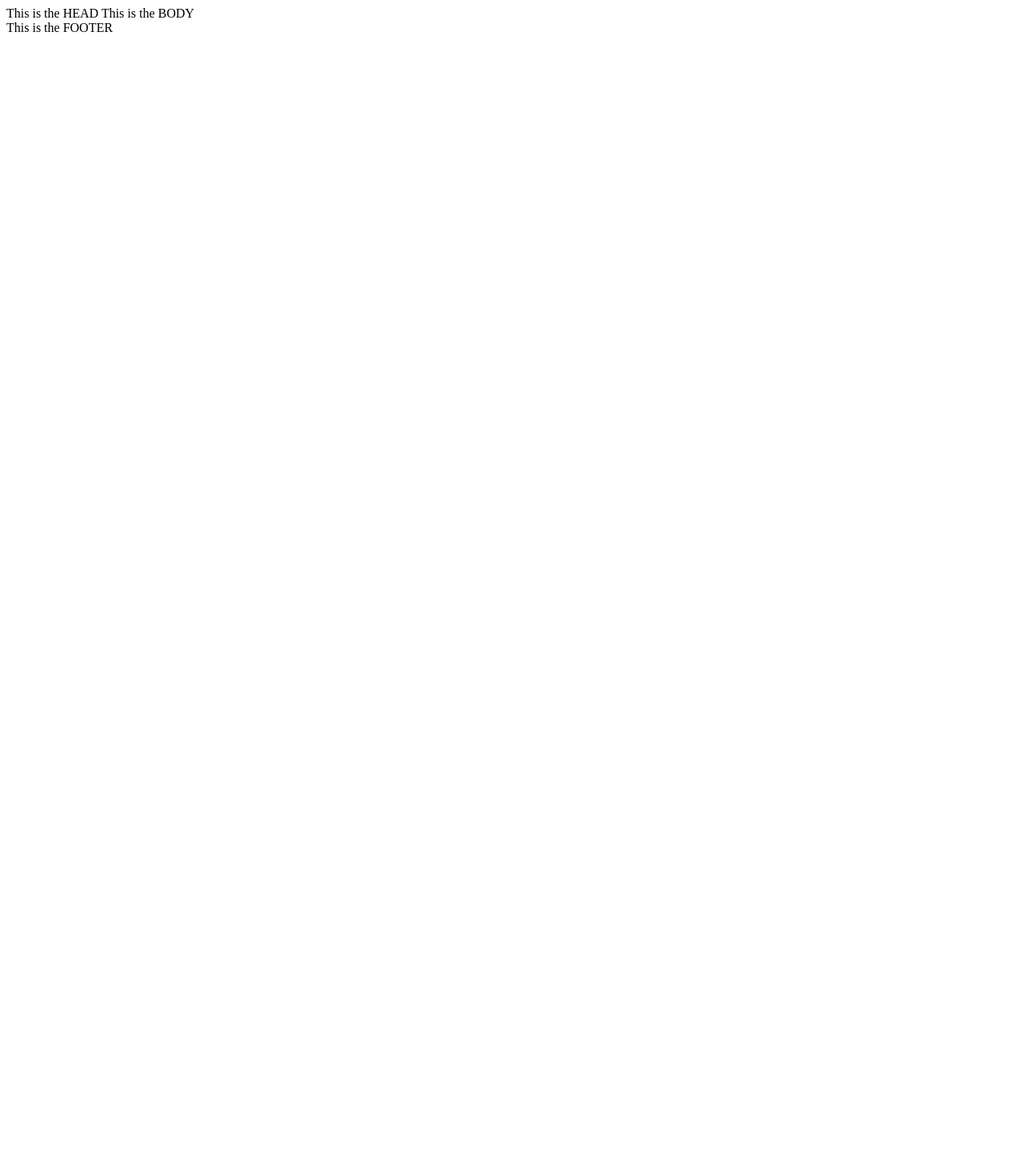
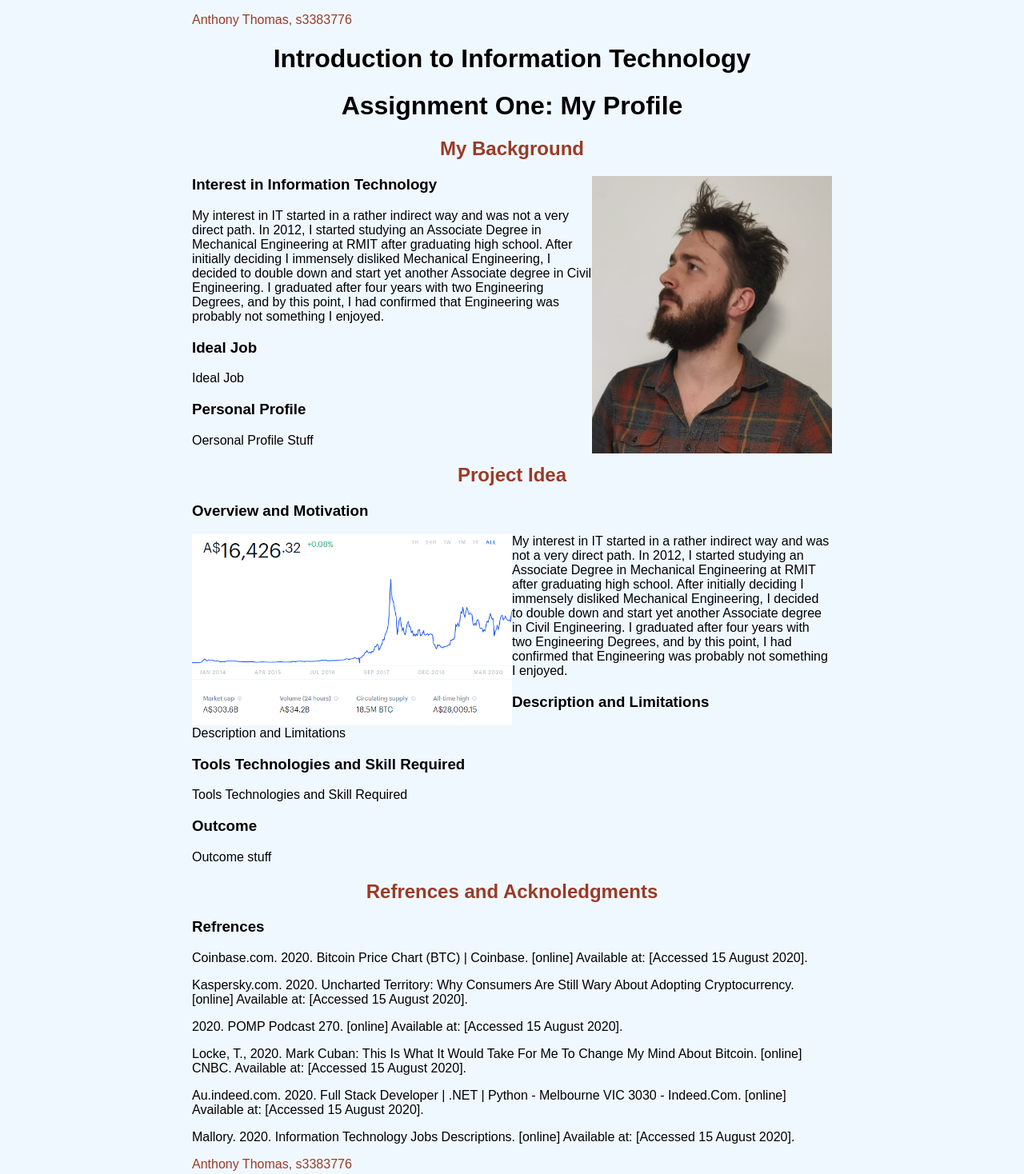
Before and after one commit to AnthonyThomas268/Introduction-To-IT-Assigment-One-My-Profile-s3383776, a plain HTML site: page index.html in a window 1280 px wide. Shown: the whole page at 80% size. Before the commit the page ends 800 px from the top, so only its background shows below. Drawn offline with Linux system fonts and the light colour scheme.

Commit message:
Formatting
Formatting

```diff
--- a/index.html
+++ b/index.html
@@ -2,17 +2,96 @@
 
 <html lang="en">
 <head>
-This is the HEAD
+  <meta charset="utf-8">
+  <title>Assigment One</title>
+   <body style="background-color:Aliceblue;">
+     <span style ="font-family: sans-serif">
+  <meta name="Anthony Thomas" content="s3383776">
+  <link rel="stylesheet" href="style/style.css">
 </head>
+<body>
+	<div class="wrapper">
+			<header id="myHeader">
+        <p style="color:#993B27" >Anthony Thomas, s3383776</p>
+			</header>
+      <center>
+    <h1>Introduction to Information Technology </h1>
+    <h1>Assignment One: My Profile</h1>
+   </center>
 
-<body>
+		<div id="main">
+			<section id="intro">
+			<header class="sectionHeading">
+				<h2></h2>
+			</header>
 
+			</section>
+
+        <center>
+				<h2 style="color:#993B27"> My Background</h2>
+      </center>
+
+			</header>
+      <section>
+<img class= "purebeauty" src="Images/purebeauty.png" style = "float: right" >
+        <h3>Interest in Information Technology</h3>
+					<p>My interest in IT started in a rather indirect way and was not a very direct path. In 2012, I started studying an Associate Degree in Mechanical Engineering at RMIT after graduating high school. After initially deciding I immensely disliked Mechanical Engineering, I decided to double down and start yet another Associate degree in Civil  Engineering. I graduated after four years with two Engineering Degrees, and by this point, I had confirmed that Engineering was probably not something I enjoyed.</p>
+					<p></p>
+				</section>
+				<section>
+					<h3>Ideal Job</h3>
+					<p> Ideal Job </p>
+				</section>
+
+				<section>
+					<h3>Personal Profile</h3>
+					<p>Oersonal Profile Stuff </p>
+				</section>
+			</section>
+
+      <center>
+      <h2 style="color:#993B27"> Project Idea</h2>
+    </center>
+
+    </header>
+    <section>
+      <h3>Overview and Motivation</h3>
+      <img class= "BitcoinPeakPrice" src="Images/BitcoinPeak.png" style = "float: left" >
+
+
+        <p>My interest in IT started in a rather indirect way and was not a very direct path. In 2012, I started studying an Associate Degree in Mechanical Engineering at RMIT after graduating high school. After initially deciding I immensely disliked Mechanical Engineering, I decided to double down and start yet another Associate degree in Civil  Engineering. I graduated after four years with two Engineering Degrees, and by this point, I had confirmed that Engineering was probably not something I enjoyed.  </p>
+
+      </section>
+      <section>
+        <h3>Description and Limitations</h3>
+        <p> Description and Limitations</p>
+      </section>
+
+      <section>
+        <h3>Tools Technologies and Skill Required </h3>
+        <p>Tools Technologies and Skill Required </p>
+      </section>
+    </section>
+    <section>
+      <h3>Outcome </h3>
+      <p> Outcome stuff </p>
+    </section>
+  </section>
+
+  <center>
+  <h2 style="color:#993B27"> Refrences and Acknoledgments  </h2>
+</center>
+<h3>Refrences  </h3>
+<p> Coinbase.com. 2020. Bitcoin Price Chart (BTC) | Coinbase. [online] Available at: <a herf= "https://www.coinbase.com/price/bitcoinand" /a> [Accessed 15 August 2020]. </p>
+  <p> Kaspersky.com. 2020. Uncharted Territory: Why Consumers Are Still Wary About Adopting Cryptocurrency. [online] Available at: <https://www.kaspersky.com/blog/cryptocurrency-report-2019/> [Accessed 15 August 2020]. </p>
+  <p>  2020. POMP Podcast 270. [online] Available at: <https://www.youtube.com/watch?v=Dz0uoaqyx44> [Accessed 15 August 2020]. </p>
+    <p> Locke, T., 2020. Mark Cuban: This Is What It Would Take For Me To Change My Mind About Bitcoin. [online] CNBC. Available at: <https://www.cnbc.com/2020/04/15/what-it-would-take-for-mark-cuban-to-change-his-mind-about-bitcoin.html> [Accessed 15 August 2020]. </p>
+      <p>  Au.indeed.com. 2020. Full Stack Developer | .NET | Python - Melbourne VIC 3030 - Indeed.Com. [online] Available at: <https://au.indeed.com/viewjob?cmp=New-Market-Leader&t=Full+Stack+Developer+Net+Python&jk=e80aedd8f3e52a82&sjdu=8EWtruxy728tzxKcUmN0cbCMTN6TBlbqwSiHGWKXUH1qIUFctEsMxW-LDDbvfupW7pYqY_NpKuWR3wbtrpDDWNYCg6Ze9YLKcjSUekXKlCI&tk=1efatj67285gs800&adid=345485660&pub=4a1b367933fd867b19b072952f68dceb&vjs=3> [Accessed 15 August 2020]. </p>
+        <p> Mallory. 2020. Information Technology Jobs Descriptions. [online] Available at: <https://mallory.com.au/information-technology-jobs-descriptions/> [Accessed 15 August 2020]. </p>
+		<footer>
+<p style="color:#993B27" >Anthony Thomas, s3383776</p>
+		</footer>
+	</div>
+</span>
 </body>
-
-This is the BODY
-
-<footer>
-This is the FOOTER
-</footer>
-
 </html>
--- /dev/null
+++ b/style/Style.css
@@ -0,0 +1,12 @@
+
+.wrapper  {
+  margin: 0 auto;
+  width: 800px;
+}
+.purebeauty {
+  width: 300px;
+}
+.BitcoinPeakPrice {
+width: 400px
+
+}
```
Also changed, not shown: Images/BitcoinPeak.png (renamed from Images/Bitcoin Price vs Time.png), Images/PureBeauty.png (added), 2 other files.
